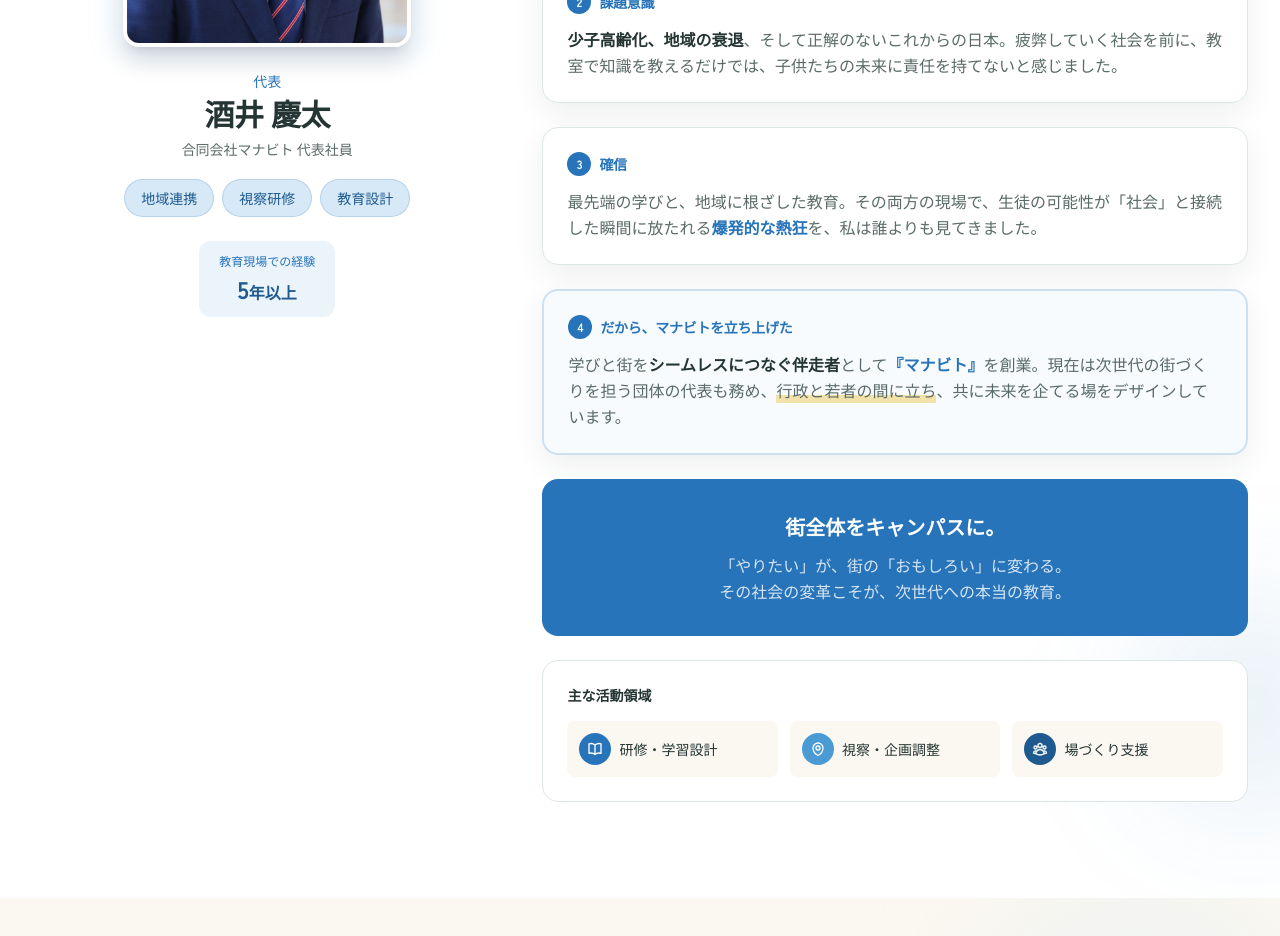
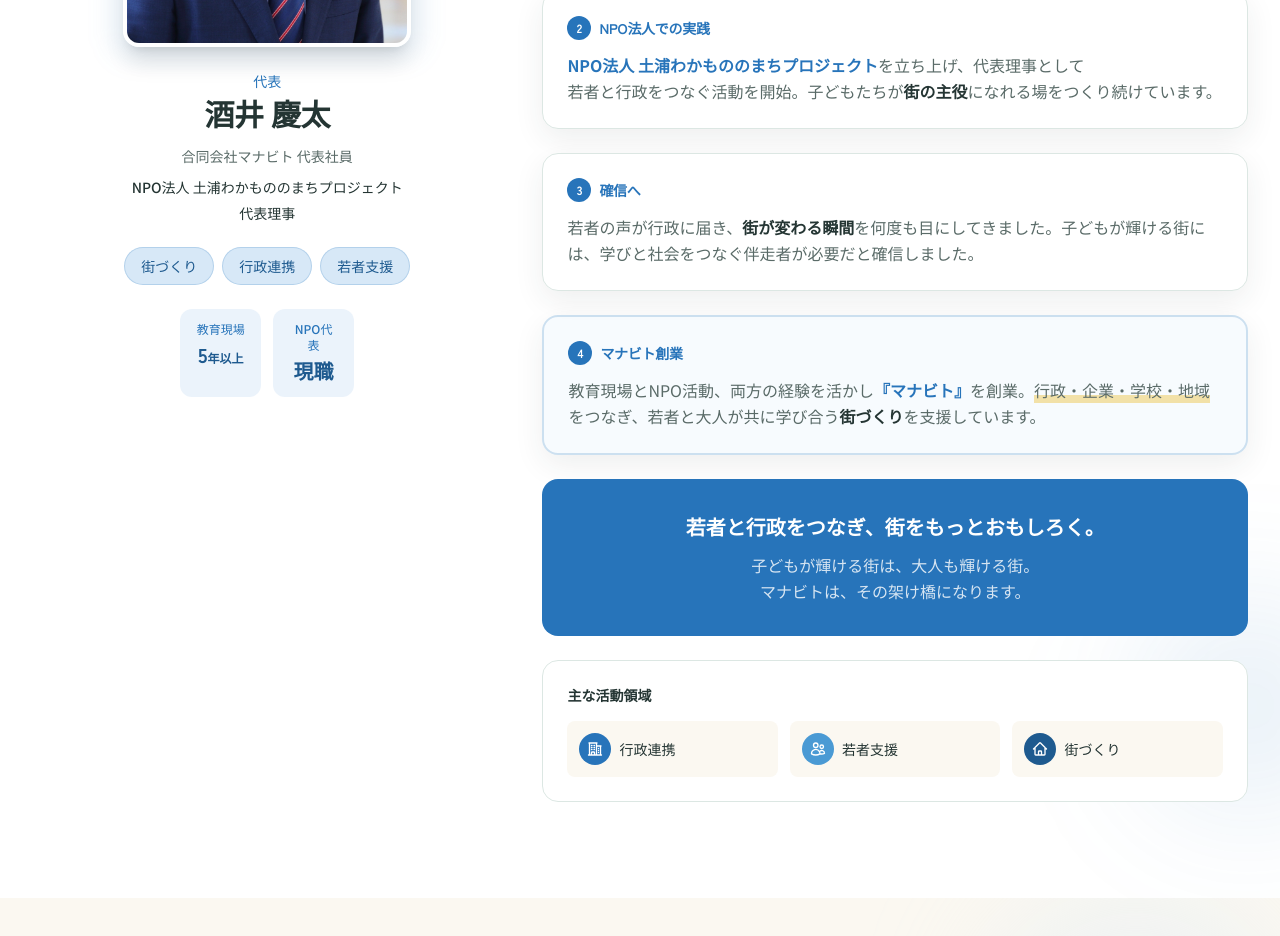
Before and after one commit to YONTZ42/manabito-hp, a Next.js app: page / in a window 1280 px wide. Shown: the part 4060-4996 px from the top of the page. Built offline with nearby package versions, Linux system fonts and the light colour scheme.

Commit message:
feat: update achievements section with new roles and vision
Add new role and trust indicator, reorganize story, update tags and icons, and revise vision message.

```diff
--- a/components/sections/achievements-section.tsx
+++ b/components/sections/achievements-section.tsx
@@ -88,20 +88,29 @@ export function AchievementsSection() {
               <h3 className="mt-1 font-heading text-2xl font-bold text-text-main md:text-3xl">
                 酒井 慶太
               </h3>
-              <p className="mt-2 text-sm text-text-sub">合同会社マナビト 代表社員</p>
+              <div className="mt-3 space-y-1 text-sm text-text-sub">
+                <p>合同会社マナビト 代表社員</p>
+                <p className="font-medium text-text-main">NPO法人 土浦わかもののまちプロジェクト<br />代表理事</p>
+              </div>
             </div>
 
             {/* Expertise Tags */}
             <div className="mt-5 flex flex-wrap justify-center gap-2">
-              <Chip variant="brand">地域連携</Chip>
-              <Chip variant="brand">視察研修</Chip>
-              <Chip variant="brand">教育設計</Chip>
+              <Chip variant="brand">街づくり</Chip>
+              <Chip variant="brand">行政連携</Chip>
+              <Chip variant="brand">若者支援</Chip>
             </div>
 
-            {/* Trust Indicator */}
-            <AnimatedElement delay={600} className="mt-6 rounded-xl bg-brand-soft/50 px-5 py-3 text-center">
-              <p className="text-xs font-medium text-brand">教育現場での経験</p>
-              <p className="mt-1 font-heading text-2xl font-bold text-brand-dark">5<span className="text-base">年以上</span></p>
+            {/* Trust Indicators */}
+            <AnimatedElement delay={600} className="mt-6 flex gap-3">
+              <div className="flex-1 rounded-xl bg-brand-soft/50 px-4 py-3 text-center">
+                <p className="text-xs font-medium text-brand">教育現場</p>
+                <p className="mt-1 font-heading text-xl font-bold text-brand-dark">5<span className="text-xs">年以上</span></p>
+              </div>
+              <div className="flex-1 rounded-xl bg-brand-soft/50 px-4 py-3 text-center">
+                <p className="text-xs font-medium text-brand">NPO代表</p>
+                <p className="mt-1 font-heading text-xl font-bold text-brand-dark">現職</p>
+              </div>
             </AnimatedElement>
           </AnimatedElement>
 
@@ -129,10 +138,10 @@ export function AchievementsSection() {
               <div className="rounded-2xl border border-base-border bg-white p-6 shadow-soft">
                 <h4 className="flex items-center gap-2 text-sm font-bold text-brand">
                   <span className="flex h-6 w-6 items-center justify-center rounded-full bg-brand text-xs text-white">1</span>
-                  きっかけ
+                  教員時代の気づき
                 </h4>
                 <p className="mt-3 text-base leading-relaxed text-text-sub">
-                  その痛切な危機感が、私を<span className="font-semibold text-text-main">5年間の教員生活</span>から、<span className="relative inline-block"><span className="absolute bottom-0 left-0 -z-10 h-2 w-full bg-accent-yellow/60" />街という現場</span>へ駆り立てました。
+                  <span className="font-semibold text-text-main">5年間の高校教員生活</span>で感じた違和感。教室の中だけで子どもたちの可能性は<span className="relative inline-block"><span className="absolute bottom-0 left-0 -z-10 h-2 w-full bg-accent-yellow/60" />本当に開花するのか</span>？その問いが、私を次のステージへ導きました。
                 </p>
               </div>
             </AnimatedElement>
@@ -141,10 +150,10 @@ export function AchievementsSection() {
               <div className="rounded-2xl border border-base-border bg-white p-6 shadow-soft">
                 <h4 className="flex items-center gap-2 text-sm font-bold text-brand">
                   <span className="flex h-6 w-6 items-center justify-center rounded-full bg-brand text-xs text-white">2</span>
-                  課題意識
+                  NPO法人での実践
                 </h4>
                 <p className="mt-3 text-base leading-relaxed text-text-sub">
-                  <span className="font-semibold text-text-main">少子高齢化、地域の衰退</span>、そして正解のないこれからの日本。疲弊していく社会を前に、教室で知識を教えるだけでは、<span className="relative inline-block"><span className="absolute bottom-0 left-0 -z-10 h-2 w-full bg-accent-yellow/60" />子供たちの未来に責任を持てない</span>と感じました。
+                  <span className="font-bold text-brand">NPO法人 土浦わかもののまちプロジェクト</span>を立ち上げ、代表理事として<span className="relative inline-block"><span className="absolute bottom-0 left-0 -z-10 h-2 w-full bg-accent-yellow/60" />若者と行政をつなぐ</span>活動を開始。子どもたちが<span className="font-semibold text-text-main">街の主役</span>になれる場をつくり続けています。
                 </p>
               </div>
             </AnimatedElement>
@@ -153,10 +162,10 @@ export function AchievementsSection() {
               <div className="rounded-2xl border border-base-border bg-white p-6 shadow-soft">
                 <h4 className="flex items-center gap-2 text-sm font-bold text-brand">
                   <span className="flex h-6 w-6 items-center justify-center rounded-full bg-brand text-xs text-white">3</span>
-                  確信
+                  確信へ
                 </h4>
                 <p className="mt-3 text-base leading-relaxed text-text-sub">
-                  最先端の学びと、地域に根ざした教育。その両方の現場で、生徒の可能性が「社会」と接続した瞬間に放たれる<span className="font-bold text-brand">爆発的な熱狂</span>を、私は誰よりも見てきました。
+                  若者の声が行政に届き、<span className="font-semibold text-text-main">街が変わる瞬間</span>を何度も目にしてきました。子どもが輝ける街には、<span className="relative inline-block"><span className="absolute bottom-0 left-0 -z-10 h-2 w-full bg-accent-yellow/60" />学びと社会をつなぐ伴走者</span>が必要だと確信しました。
                 </p>
               </div>
             </AnimatedElement>
@@ -165,10 +174,10 @@ export function AchievementsSection() {
               <div className="rounded-2xl border-2 border-brand/20 bg-brand-soft/20 p-6 shadow-soft">
                 <h4 className="flex items-center gap-2 text-sm font-bold text-brand">
                   <span className="flex h-6 w-6 items-center justify-center rounded-full bg-brand text-xs text-white">4</span>
-                  だから、マナビトを立ち上げた
+                  マナビト創業
                 </h4>
                 <p className="mt-3 text-base leading-relaxed text-text-sub">
-                  学びと街を<span className="font-semibold text-text-main">シームレスにつなぐ伴走者</span>として<span className="font-bold text-brand">『マナビト』</span>を創業。現在は次世代の街づくりを担う団体の代表も務め、<span className="relative inline-block"><span className="absolute bottom-0 left-0 -z-10 h-2 w-full bg-accent-yellow/60" />行政と若者の間に立ち</span>、共に未来を企てる場をデザインしています。
+                  教育現場とNPO活動、両方の経験を活かし<span className="font-bold text-brand">『マナビト』</span>を創業。<span className="relative inline-block"><span className="absolute bottom-0 left-0 -z-10 h-2 w-full bg-accent-yellow/60" />行政・企業・学校・地域</span>をつなぎ、若者と大人が共に学び合う<span className="font-semibold text-text-main">街づくり</span>を支援しています。
                 </p>
               </div>
             </AnimatedElement>
@@ -177,11 +186,11 @@ export function AchievementsSection() {
             <AnimatedElement delay={800}>
               <div className="rounded-2xl bg-brand p-6 text-center text-white md:p-8">
                 <p className="text-lg text-white font-bold leading-relaxed md:text-xl">
-                  街全体をキャンパスに。
+                  若者と行政をつなぎ、<br className="sm:hidden" />街をもっとおもしろく。
                 </p>
                 <p className="mt-2 text-base text-white/90 leading-relaxed opacity-90">
-                  「やりたい」が、街の「おもしろい」に変わる。<br />
-                  その社会の変革こそが、次世代への本当の教育。
+                  子どもが輝ける街は、大人も輝ける街。<br />
+                  マナビトは、その架け橋になります。
                 </p>
               </div>
             </AnimatedElement>
@@ -194,27 +203,26 @@ export function AchievementsSection() {
                   <div className="flex items-center gap-2 rounded-lg bg-base-bg p-3">
                     <span className="flex h-8 w-8 flex-shrink-0 items-center justify-center rounded-full bg-brand text-white">
                       <svg className="h-4 w-4" fill="none" viewBox="0 0 24 24" stroke="currentColor" strokeWidth={2}>
-                        <path strokeLinecap="round" strokeLinejoin="round" d="M12 6.042A8.967 8.967 0 0 0 6 3.75c-1.052 0-2.062.18-3 .512v14.25A8.987 8.987 0 0 1 6 18c2.305 0 4.408.867 6 2.292m0-14.25a8.966 8.966 0 0 1 6-2.292c1.052 0 2.062.18 3 .512v14.25A8.987 8.987 0 0 0 18 18a8.967 8.967 0 0 0-6 2.292m0-14.25v14.25" />
+                        <path strokeLinecap="round" strokeLinejoin="round" d="M2.25 21h19.5m-18-18v18m10.5-18v18m6-13.5V21M6.75 6.75h.75m-.75 3h.75m-.75 3h.75m3-6h.75m-.75 3h.75m-.75 3h.75M6.75 21v-3.375c0-.621.504-1.125 1.125-1.125h2.25c.621 0 1.125.504 1.125 1.125V21M3 3h12m-.75 4.5H21m-3.75 3.75h.008v.008h-.008v-.008Zm0 3h.008v.008h-.008v-.008Zm0 3h.008v.008h-.008v-.008Z" />
                       </svg>
                     </span>
-                    <span className="text-sm font-medium text-text-main">研修・学習設計</span>
+                    <span className="text-sm font-medium text-text-main">行政連携</span>
                   </div>
                   <div className="flex items-center gap-2 rounded-lg bg-base-bg p-3">
                     <span className="flex h-8 w-8 flex-shrink-0 items-center justify-center rounded-full bg-brand-muted text-white">
                       <svg className="h-4 w-4" fill="none" viewBox="0 0 24 24" stroke="currentColor" strokeWidth={2}>
-                        <path strokeLinecap="round" strokeLinejoin="round" d="M15 10.5a3 3 0 1 1-6 0 3 3 0 0 1 6 0Z" />
-                        <path strokeLinecap="round" strokeLinejoin="round" d="M19.5 10.5c0 7.142-7.5 11.25-7.5 11.25S4.5 17.642 4.5 10.5a7.5 7.5 0 1 1 15 0Z" />
+                        <path strokeLinecap="round" strokeLinejoin="round" d="M15 19.128a9.38 9.38 0 0 0 2.625.372 9.337 9.337 0 0 0 4.121-.952 4.125 4.125 0 0 0-7.533-2.493M15 19.128v-.003c0-1.113-.285-2.16-.786-3.07M15 19.128v.106A12.318 12.318 0 0 1 8.624 21c-2.331 0-4.512-.645-6.374-1.766l-.001-.109a6.375 6.375 0 0 1 11.964-3.07M12 6.375a3.375 3.375 0 1 1-6.75 0 3.375 3.375 0 0 1 6.75 0Zm8.25 2.25a2.625 2.625 0 1 1-5.25 0 2.625 2.625 0 0 1 5.25 0Z" />
                       </svg>
                     </span>
-                    <span className="text-sm font-medium text-text-main">視察・企画調整</span>
+                    <span className="text-sm font-medium text-text-main">若者支援</span>
                   </div>
                   <div className="flex items-center gap-2 rounded-lg bg-base-bg p-3">
                     <span className="flex h-8 w-8 flex-shrink-0 items-center justify-center rounded-full bg-brand-dark text-white">
                       <svg className="h-4 w-4" fill="none" viewBox="0 0 24 24" stroke="currentColor" strokeWidth={2}>
-                        <path strokeLinecap="round" strokeLinejoin="round" d="M18 18.72a9.094 9.094 0 0 0 3.741-.479 3 3 0 0 0-4.682-2.72m.94 3.198.001.031c0 .225-.012.447-.037.666A11.944 11.944 0 0 1 12 21c-2.17 0-4.207-.576-5.963-1.584A6.062 6.062 0 0 1 6 18.719m12 0a5.971 5.971 0 0 0-.941-3.197m0 0A5.995 5.995 0 0 0 12 12.75a5.995 5.995 0 0 0-5.058 2.772m0 0a3 3 0 0 0-4.681 2.72 8.986 8.986 0 0 0 3.74.477m.94-3.197a5.971 5.971 0 0 0-.94 3.197M15 6.75a3 3 0 1 1-6 0 3 3 0 0 1 6 0Zm6 3a2.25 2.25 0 1 1-4.5 0 2.25 2.25 0 0 1 4.5 0Zm-13.5 0a2.25 2.25 0 1 1-4.5 0 2.25 2.25 0 0 1 4.5 0Z" />
+                        <path strokeLinecap="round" strokeLinejoin="round" d="m2.25 12 8.954-8.955c.44-.439 1.152-.439 1.591 0L21.75 12M4.5 9.75v10.125c0 .621.504 1.125 1.125 1.125H9.75v-4.875c0-.621.504-1.125 1.125-1.125h2.25c.621 0 1.125.504 1.125 1.125V21h4.125c.621 0 1.125-.504 1.125-1.125V9.75M8.25 21h8.25" />
                       </svg>
                     </span>
-                    <span className="text-sm font-medium text-text-main">場づくり支援</span>
+                    <span className="text-sm font-medium text-text-main">街づくり</span>
                   </div>
                 </div>
               </div>
```
